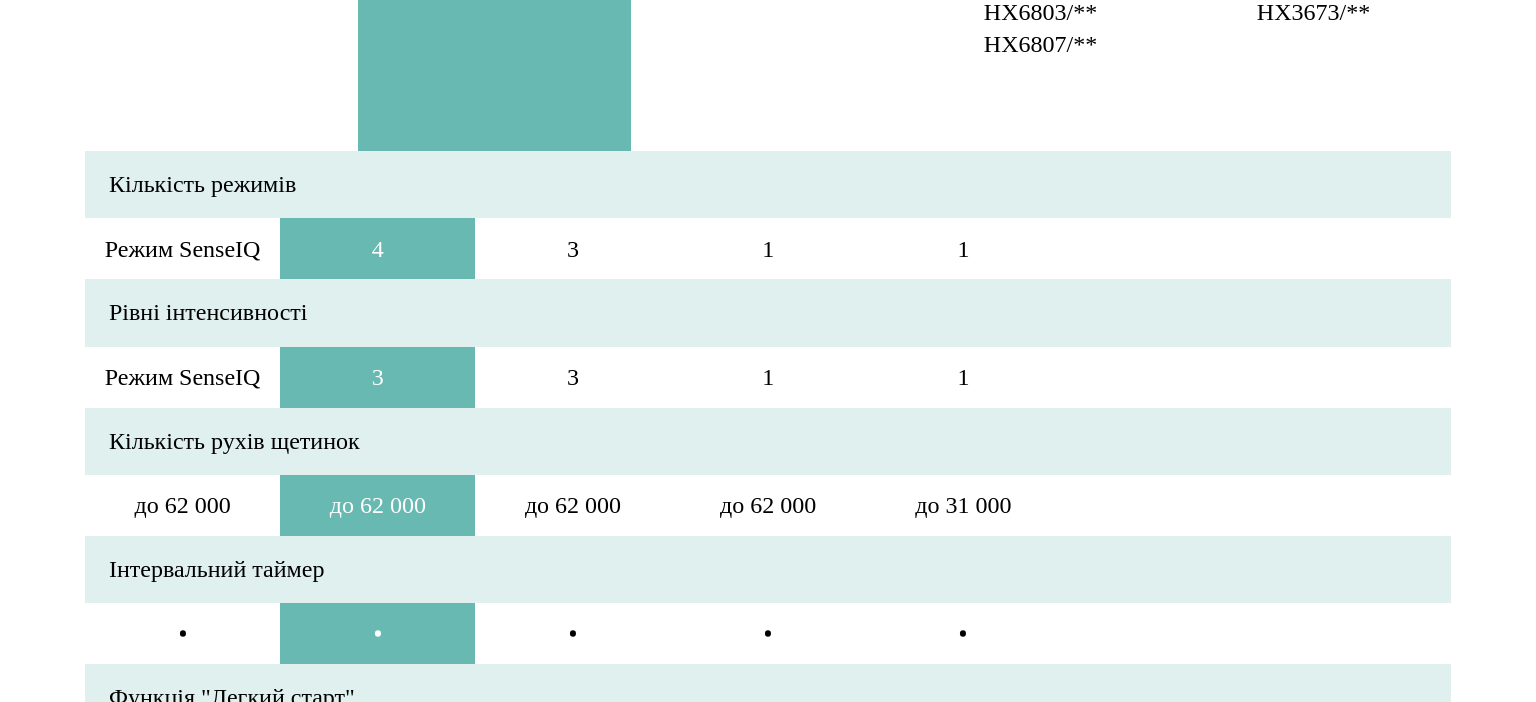
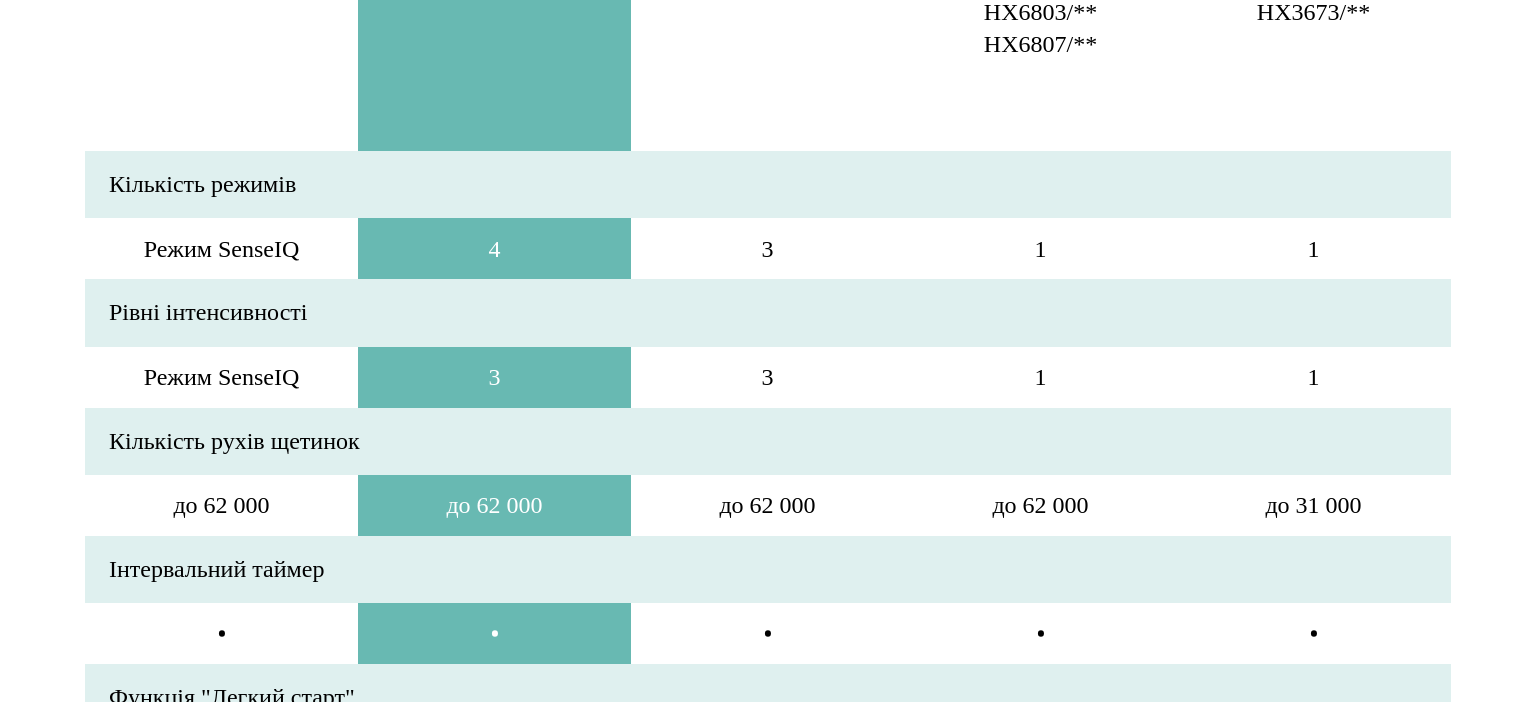
Before and after one commit to HaberSerhii/citrus-web-Philips-Sonicare-HX9911-17, a plain HTML site: page index.html in a window 1536 px wide. Shown: the part 9797-10499 px from the top of the page. Drawn offline with Linux system fonts and the light colour scheme.

Commit message:
Update style.css

```diff
--- a/style.css
+++ b/style.css
@@ -1846,6 +1846,10 @@ div.sonicare__hx9911 {
     font-size: 24px;
   }
 
+  .sonicare__hx9911 .compare__attribute {
+    width: 1366px;
+  }
+
   .sonicare__hx9911 .compare__attribute_item {
     height: 61px;
     width: 273px;
```
